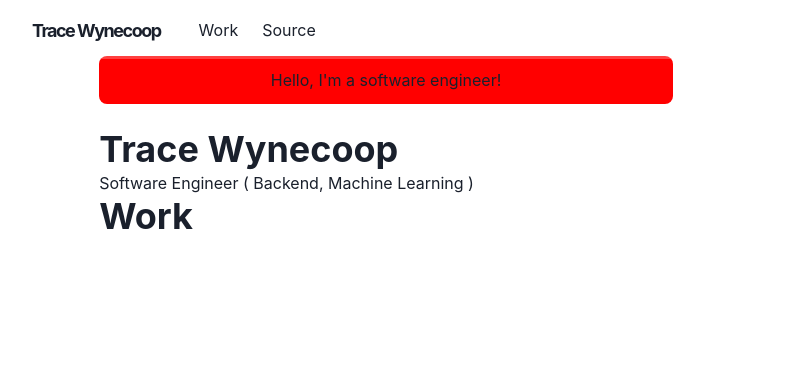
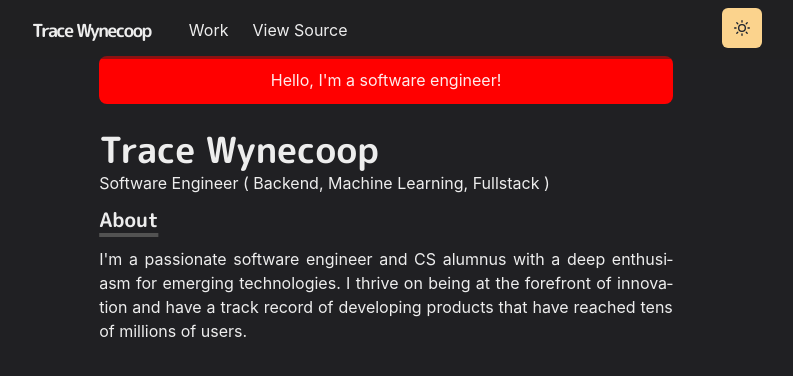
Before and after one commit to TWynec/twynec-homepage, a Next.js app: page / in a window 1280 px wide. Shown: the top 376 px of the page, without its empty margins (254-1047 px from the left). Built offline with nearby package versions, Linux system fonts and the light colour scheme.

Commit message:
Update colorscheme and fix fonts

```diff
--- a/components/namecard.js
+++ b/components/namecard.js
@@ -16,7 +16,6 @@ const NameCard = () => {
       <LogoBox>
         <Text
           color={useColorModeValue("gray.800", "whiteAlpha.900")}
-          fontFamily="M PLUS Rounded 1c"
           fontWeight="bold"
           ml={3}
         >
--- a/components/navbar.js
+++ b/components/navbar.js
@@ -15,6 +15,7 @@ import {
   useColorModeValue,
 } from "@chakra-ui/react";
 import { HamburgerIcon } from "@chakra-ui/icons";
+import ThemeToggleButton from "./theme-toggle-button";
 
 const LinkItem = ({ href, path, children }) => {
   const active = path === href;
@@ -74,11 +75,12 @@ const Navbar = (props) => {
             href="https://github.com/TWynec/twynec-homepage"
             path={path}
           >
-            Source
+            View Source
           </LinkItem>
         </Stack>
 
         <Box flex={1} align="right">
+          <ThemeToggleButton />
           <Box ml={2} display={{ base: "inline-block", md: "none" }}>
             <Menu isLazy>
               <MenuButton
@@ -92,7 +94,12 @@ const Navbar = (props) => {
                   <MenuItem as={Link}>About</MenuItem>
                 </NextLink>
                 <NextLink href="/work" passHref>
-                  <MenuItem as={Link}>Work</MenuItem>
+                  <MenuItem
+                    as={Link}
+                    href="https://github.com/TWynec/twynec-homepage"
+                  >
+                    Work
+                  </MenuItem>
                 </NextLink>
                 <MenuItem as={Link}>View Source</MenuItem>
               </MenuList>
--- /dev/null
+++ b/components/paragraph.js
@@ -0,0 +1,9 @@
+import styled from "@emotion/styled";
+
+const Paragraph = styled.p`
+  text-align: justify;
+  text-index: 1em;
+  hyphens: auto;
+`;
+
+export default Paragraph;
--- /dev/null
+++ b/components/theme-toggle-button.js
@@ -0,0 +1,22 @@
+import {
+  Icon,
+  IconButton,
+  useColorMode,
+  useColorModeValue,
+} from "@chakra-ui/react";
+import { SunIcon, MoonIcon } from "@chakra-ui/icons";
+
+const ThemeToggleButton = () => {
+  const { toggleColorMode } = useColorMode();
+
+  return (
+    <IconButton
+      aria-label="Toggle theme"
+      colorScheme={useColorModeValue("purple", "orange")}
+      icon={useColorModeValue(<MoonIcon />, <SunIcon />)}
+      onClick={toggleColorMode}
+    ></IconButton>
+  );
+};
+
+export default ThemeToggleButton;
--- /dev/null
+++ b/lib/theme.js
@@ -0,0 +1,55 @@
+import { extendTheme } from "@chakra-ui/react";
+import { mode } from "@chakra-ui/theme-tools";
+
+const styles = {
+  global: (props) => ({
+    body: {
+      bg: mode("#f0e7db", "#202023")(props),
+    },
+  }),
+};
+
+const components = {
+  Heading: {
+    variants: {
+      "section-title": {
+        textDecoration: "underline",
+        fontSize: 20,
+        textUnderlineOffset: 6,
+        textDecorationColor: "#525252",
+        textDecorationThickness: 4,
+        marginTop: 3,
+        marginBottom: 4,
+      },
+    },
+  },
+  Link: {
+    baseStyle: (props) => ({
+      color: mode("#3d7aed", "#ff63c3")(props),
+      textUnderlineOffset: 3,
+    }),
+  },
+};
+
+const fonts = {
+  heading: "'M PLUS Rounded 1c'",
+};
+
+const colors = {
+  glassTeal: "#88ccca",
+};
+
+const config = {
+  initialColorMode: "dark",
+  useSystemColorMode: true,
+};
+
+const theme = extendTheme({
+  config,
+  styles,
+  components,
+  colors,
+  fonts,
+});
+
+export default theme;
--- a/pages/_app.js
+++ b/pages/_app.js
@@ -1,10 +1,11 @@
 import { ChakraProvider } from "@chakra-ui/react";
 import Fonts from "../components/fonts";
 import Layout from "../components/layouts/main";
+import theme from "../lib/theme";
 
 const Website = ({ Component, pageProps, router }) => {
   return (
-    <ChakraProvider>
+    <ChakraProvider theme={theme}>
       <Fonts />
       <Layout router={router}>
         <Component {...pageProps} key={router.rout} />
--- /dev/null
+++ b/pages/_document.js
@@ -0,0 +1,20 @@
+import { ColorModeScript } from "@chakra-ui/react";
+import NextDocument, { Html, Head, Main, NextScript } from "next/document";
+import theme from "../lib/theme";
+
+class Document extends NextDocument {
+  render() {
+    return (
+      <Html lang="en">
+        <Head />
+        <body>
+          <ColorModeScript initialColorMode={theme.config.initialColorMode} />
+          <Main />
+          <NextScript />
+        </body>
+      </Html>
+    );
+  }
+}
+
+export default Document;
--- a/pages/index.js
+++ b/pages/index.js
@@ -1,4 +1,5 @@
 import { Container, Box, Heading } from "@chakra-ui/react";
+import Paragraph from "../components/paragraph";
 import Section from "../components/section";
 
 const Page = () => {
@@ -13,14 +14,22 @@ const Page = () => {
           <Heading as="h2" variant="page-title">
             Trace Wynecoop
           </Heading>
-          <p>Software Engineer ( Backend, Machine Learning )</p>
+          <Paragraph>
+            Software Engineer ( Backend, Machine Learning, Fullstack )
+          </Paragraph>
         </Box>
       </Box>
 
       <Section delay={0.1}>
         <Heading as="h3" variant="section-title">
-          Work
+          About
         </Heading>
+        <Paragraph>
+          I'm a passionate software engineer and CS alumnus with a deep
+          enthusiasm for emerging technologies. I thrive on being at the
+          forefront of innovation and have a track record of developing products
+          that have reached tens of millions of users.
+        </Paragraph>
       </Section>
     </Container>
   );
```
